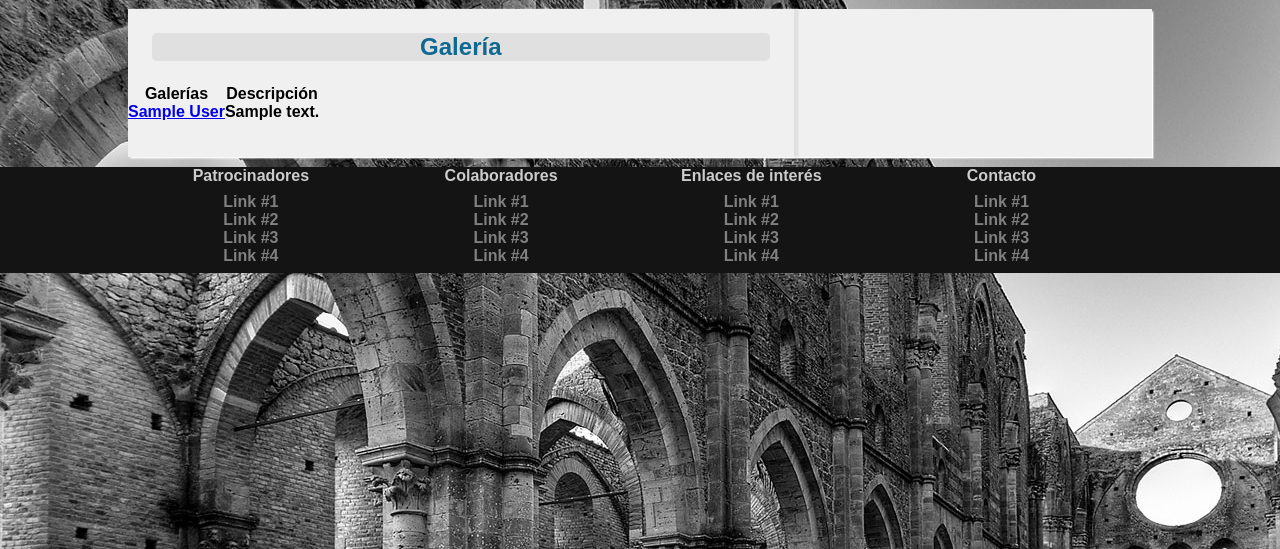
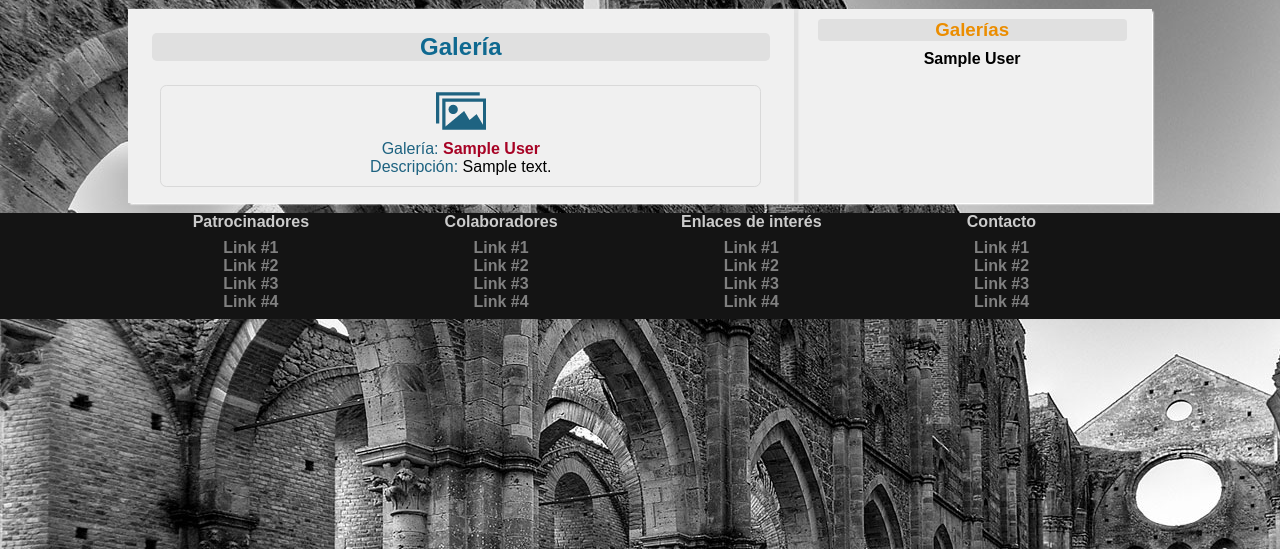
Before and after one commit to adam34/Pueblos-Fundacionales, a Django app: page /galerias/ in a window 1280 px wide. Shown: the part 251-800 px from the top of the page. Run offline with Django 3.2, Linux system fonts and the light colour scheme; tables that the repository leaves empty hold one stand-in row (values such as "Sample post"); style sheets or scripts are compiled from the project's sources; parts of the project's set-up code (start-up, migrations or seed data) failed here and were passed over; some libraries are stand-ins or nearby versions.

Commit message:
Seccion de galeria

```diff
--- a/principal/static/css/estilos.css
+++ b/principal/static/css/estilos.css
@@ -184,3 +184,11 @@ header{background:transparent;height:160px}
 .sites_t span{color:#1e6381;font-weight:bold}
 .sites_t div{margin:0 2%;text-align:left}
 .sites_t #etiquetas{text-align:right}
+.gallery{border:thin solid #d9d9d9;-ms-border-radius:.4em;-moz-border-radius:.4em;-webkit-border-radius:.4em;-o-border-radius:.4em;border-radius:.4em;height:100px;margin:0 auto 1em auto;text-align:center;width:90%;}
+.gallery span{color:#1e6381}
+.gallery ul{list-style:none;}
+.gallery ul li{font-weight:normal;}
+.gallery ul li a{color:#a70325;font-weight:bold;text-decoration:none}
+#album li{display:inline-block;vertical-align:top;margin-left:2%;margin-right:2%;list-style:none;width:45%}
+#album img{-ms-border-radius:.4em;-moz-border-radius:.4em;-webkit-border-radius:.4em;-o-border-radius:.4em;border-radius:.4em;height:200px;width:100%;-ms-transition:all 1s ease-out;-moz-transition:all 1s ease-out;-o-transition:all 1s ease-out;-webkit-transition:all 1s ease-out;transition:all 1s ease-out;}
+#album img:hover{cursor:pointer;-webkit-transform:scale(2.7);transform:scale(2.7);-webkit-transition:all 2s ease-out;transition:all 2s ease-out}
--- a/principal/static/css/estilos.styl
+++ b/principal/static/css/estilos.styl
@@ -910,3 +910,44 @@ header
 		text-align left
 	#etiquetas
 		text-align right
+
+
+//Galerias
+.gallery
+	border thin solid darken(blanco, 15%)
+	bordes(.4em)
+	height 100px
+	margin 0 auto 1em auto
+	text-align center
+	width 90%
+	span
+		color azul
+	ul
+		list-style none
+		li
+			font-weight normal
+			a
+				color rojizo
+				font-weight bold
+				text-decoration none
+
+#album
+	li
+		display inline-block
+		vertical-align top
+		margin-left 2%
+		margin-right 2%
+		list-style none
+		width 45%
+	img
+		bordes(.4em)
+		height 200px
+		width 100%
+		transicion()
+		&:hover
+			cursor pointer
+
+			-webkit-transform scale(2.7)
+			transform scale(2.7)
+			-webkit-transition all 2s ease-out
+			transition all 2s ease-out
--- a/principal/templates/galerias.html
+++ b/principal/templates/galerias.html
@@ -130,24 +130,29 @@
 	<section class="contenedor">
 		<section class="pueblos">
 			<h2>Galería</h2>
-			<table id='tabla1'>
-				<tr>
-					<th>Galerías</th>
-					<th>Descripción</th>
-				</tr>
+			<section class="gallery">
+				<ul>
 					{% for galeria in galerias %}
-				<tr>
-					<td><a href="#">{{galeria.NOMBRE}}</a></td>
-					<td>{{galeria.DESCRIPCION}}</td>
-				</tr>
+					<li>
+						<img src="/static/img/album.png" alt="">
+						<br>
+						<span>Galería: </span>
+							<a href="#" id="gal">{{galeria.NOMBRE}}</a>
+						<br>
+						<span>Descripción: </span>{{galeria.DESCRIPCION}}
+					</li>
 					{% endfor %}
-			</table>
-			<br>
-			<br>
-			<table id='tabla2'>
-			</table>
+				</ul>
+			</section>
+			<section id="album">
+				<section id="album_form"></section>
+			</section>
 		</section>
 		<section class="pueblos_menu">
+			<h3>Galerías</h3>
+			{% for galeria in galerias %}
+				<p>{{galeria.NOMBRE}}</p>
+			{% endfor %}
 		</section>
 	</section>
 	<footer>
@@ -227,11 +232,10 @@
 				});
 			});
 		});
-		$('#tabla1 td a').on('click',obtener);
-		function obtener(e)
-		{
-            var elemento=e.target;
-            var galeria=elemento.innerHTML;
+		$('#gal').on('click', obtener);
+		function obtener(e) {
+			var elemento = e.target;
+			var galeria = elemento.innerHTML;
 			$.ajax({
 				 async:false,
                 url:"/galerias_ajax/",
@@ -243,20 +247,23 @@
                 	if(response!='')
                     {
                     	response.archivos;
-                    	html="<tr>\n"+
-                    	"<th>\n"+
-                    		"Imagen \n"+
-                    	"</th> \n"+
-                    	"</tr> \n";
+                    	html = "<ul>\n"+
+                    	"</ul>\n";
                     	for(i=0; i<response.archivos.length;i++)
                     	{
-                    		html+="<tr> \n";
-                    		html+="<td> \n";
+                    		html+="<li> \n";
+                    		html+="<a href='"+response.archivos[i]+"' target='_blank'>\n";
                     		html+="<img src='"+response.archivos[i]+"'> \n";
-                    		html+="<td> \n";
-                    		html+="</tr> \n";
+                    		html+="</a>\n";
+                    		html+="</li> \n";
                     	}
-                    	$('table#tabla2').html(html);
+                    	$('section#album').html(html);
+
+                    	$('section#album').on('click', function(){
+                    		$(this).css({
+                    			width:'100%'
+                    		});
+                    	});
                     }
                     else
                     {
```
Also changed, not shown: principal/static/img/album.png (added), pueblos/uploads/galerias/wallpaper-173619.jpg (added), pueblos/uploads/galerias/wallpaper-683194.jpg (added), 2 other files. Lines whose indentation alone changed are shown as unchanged.
